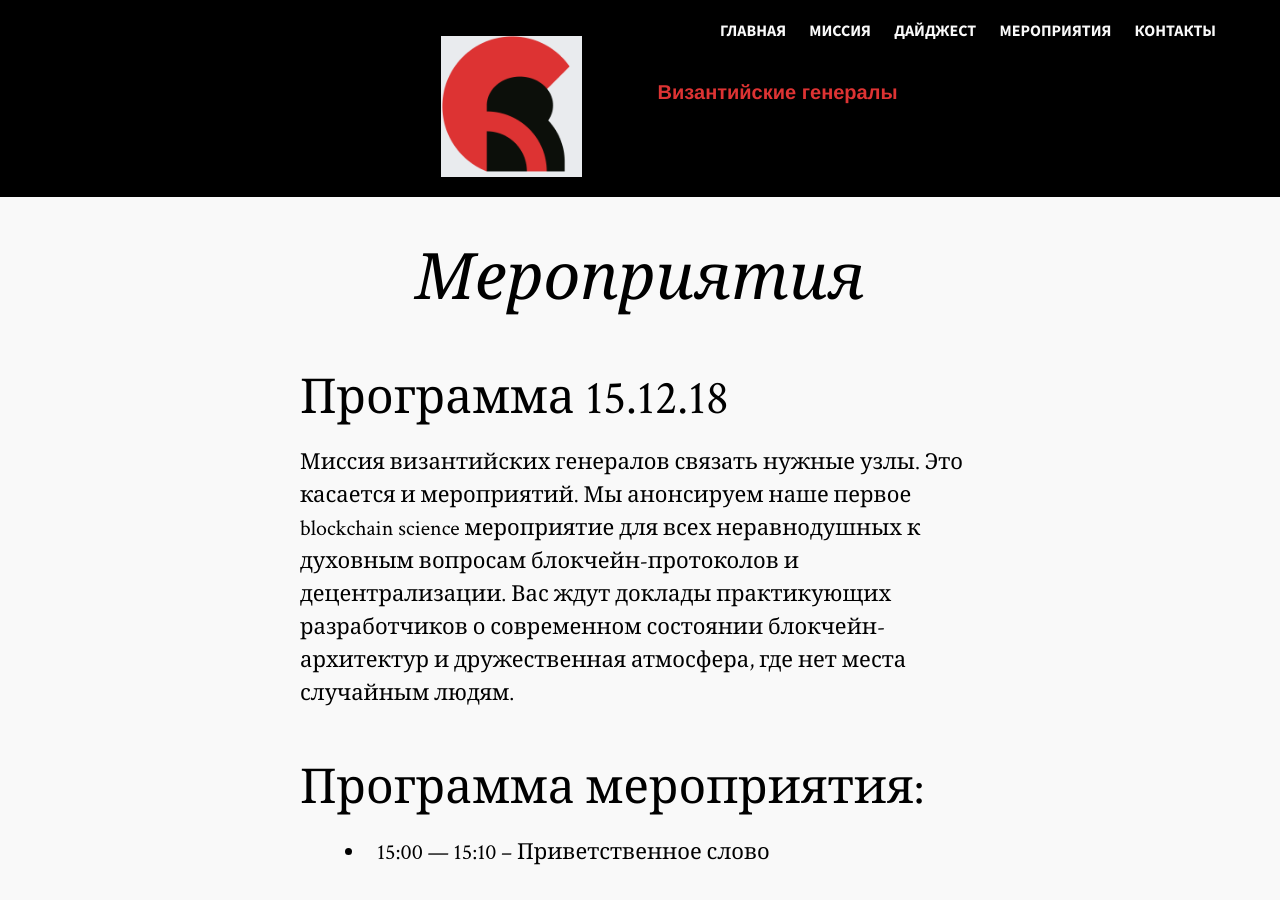
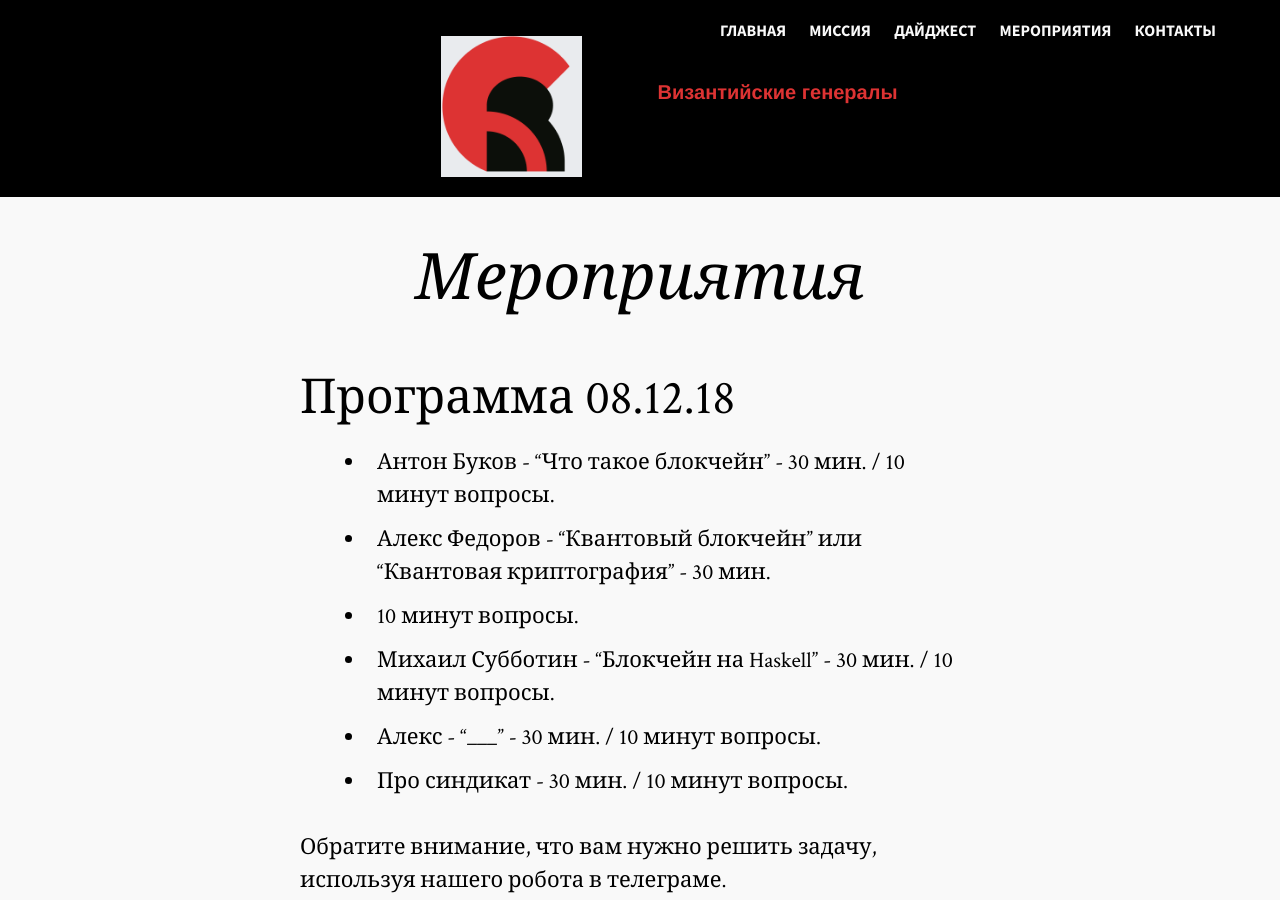
Before and after one commit to SirFrancisDrake/byzantine-generals.github.io, a Jekyll site: the page built from events.md, in a window 1280 px wide and 900 px high. Built offline with Jekyll 4.4.1, drawn with Linux system fonts in a browser that asks for light colours; some of the changed text lies outside the part shown.

Commit message:
Add Alena

```diff
--- a/_includes/head-dark.html
+++ b/_includes/head-dark.html
@@ -1,4 +1,4 @@
-<!doctype html>
+
 <head><!-- Global site tag (gtag.js) - Google Analytics -->
 <script async src="https://www.googletagmanager.com/gtag/js?id=UA-138286114-1"></script>
 <script>
@@ -8,6 +8,7 @@
 
   gtag('config', 'UA-138286114-1');
 </script></head>
+<!doctype html>
 <html lang="en" prefix="og: http://ogp.me/ns#">
 <meta charset="utf-8">
 <title>{% if page.title %}{{ page.title }} &#8211; {% endif %}{{ site.title }}</title>
--- a/events.md
+++ b/events.md
@@ -4,33 +4,16 @@ title: Мероприятия
 permalink: /events/
 ---
 
-## Программа 15.12.18
-
-Миссия византийских генералов связать нужные узлы. Это касается и мероприятий. Мы анонсируем наше первое blockchain science мероприятие для всех неравнодушных к духовным вопросам блокчейн-протоколов и децентрализации. Вас ждут доклады практикующих разработчиков о современном состоянии блокчейн-архитектур и дружественная атмосфера, где нет места случайным людям.
-
-## Программа мероприятия:
-
-* 15:00 — 15:10 – Приветственное слово
-
-* 15:10 — 15:50 – «Что такое блокчейн глазами инженера» Антон Буков, Chief Blockchain Engineer MultiToken
-
-* 15:50 — 16:30 – «Теоретические проблемы Plasma и новые подходы к ним: год с публикации concept paper» Александр Бохенек, CTO ModernToken
-
-* 16:30 — 17:10 – «Блокчейн на Haskell» Михаил Субботин, работает над созданием нового портала для ведения проектов на Haskell
-
-* 17:10 — 17:40 – Общение и пицца
-
-* 17:40 — 18:20 – «Квантовая криптография» Алекс Федоров, Research fellow RQC
-
-* 18:20 — 19:00 – «Криптоэкономические подходы к реализации storage rent в Ethereum» Иван Камакин, Blockchain scientist ModernToken
-
-* 19:50 — ∞ – Afterparty На мероприятии все участники смогут по желанию присоединиться к открытому синдикату технических специалистов – T-Syndicate.
-
-Мероприятие проходит в офисном пространстве агентства ModernToken и открыто для всех. Однако входной билет стоит интеллектуальных усилий. Для получения билета перейдите по ссылке https://tele.click/byzantinelieutenantbot и решите одну из задачек византийского бота.
+## Программа 08.12.18
 
 
-Мероприятие будет проходить по адресу:
-Москва, ст. м. Павелецкая.
+* Антон Буков - “Что такое блокчейн” - 30 мин. / 10 минут вопросы.
+* Алекс Федоров - “Квантовый блокчейн” или “Квантовая криптография” - 30 мин.
+* 10 минут вопросы.
+* Михаил Субботин - “Блокчейн на Haskell” - 30 мин. / 10 минут вопросы.
+* Алекс - “___” - 30 мин. / 10 минут вопросы.
+* Про синдикат - 30 мин. / 10 минут вопросы.
+
 
 
 Обратите внимание, что вам нужно решить задачу, используя нашего робота в телеграме.
```
Also changed, not shown: _layouts/article.html (+35 -22 lines), about.md (+7 -2 lines), index.md (+4 -1 lines), images/a.sidorova.jpg (added).
